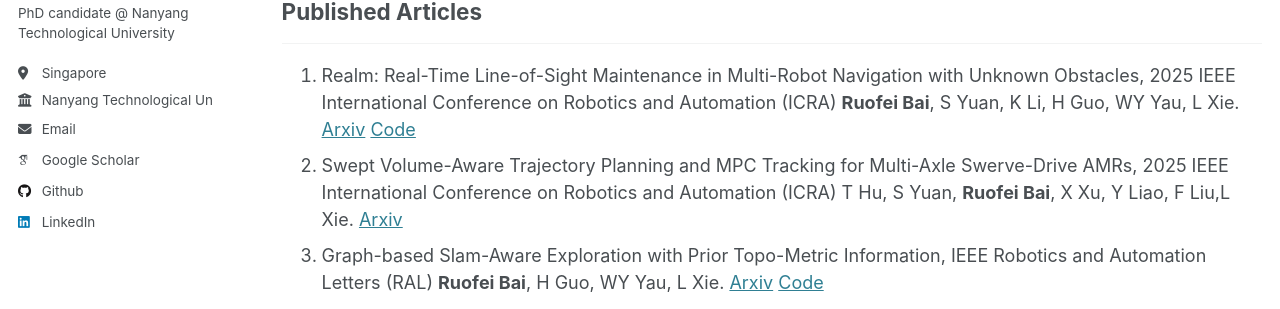
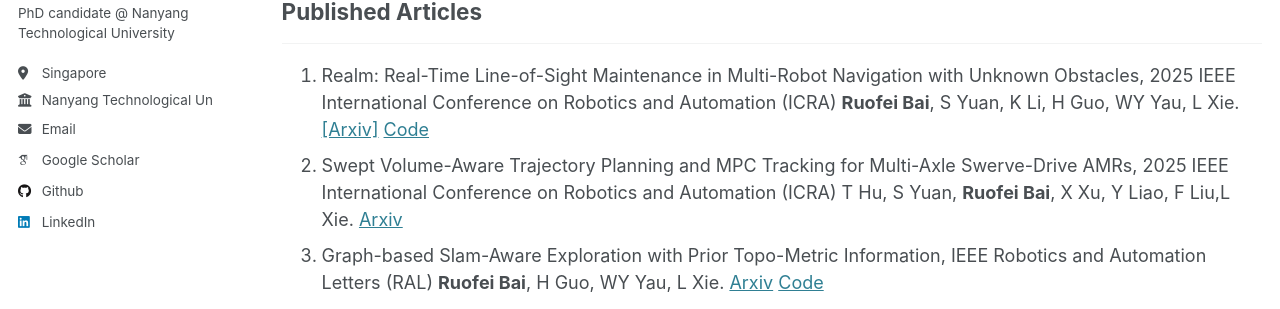
Before and after one commit to bairuofei/bairuofei.github.io, a Jekyll site: the page built from _pages/publications.md, in a window 1280 px wide and 1267 px high. Shown: the part 320-629 px from the top of the window. Built offline with Jekyll 4.4.1, drawn with Linux system fonts in a browser that asks for light colours; some web fonts are replaced.

```diff
--- a/_pages/publications.md
+++ b/_pages/publications.md
@@ -14,7 +14,7 @@ author_profile: true
 ------
 1. Realm: Real-Time Line-of-Sight Maintenance in Multi-Robot Navigation with Unknown Obstacles,
  2025 IEEE International Conference on Robotics and Automation (ICRA)
- **Ruofei Bai**, S Yuan, K Li, H Guo, WY Yau, L Xie. [Arxiv](https://arxiv.org/abs/2502.15162) [Code](https://github.com/bairuofei/LoS_constrained_navigation)
+ **Ruofei Bai**, S Yuan, K Li, H Guo, WY Yau, L Xie. [[Arxiv]](https://arxiv.org/abs/2502.15162) [Code](https://github.com/bairuofei/LoS_constrained_navigation)
 2. Swept Volume-Aware Trajectory Planning and MPC Tracking for Multi-Axle Swerve-Drive AMRs,
  2025 IEEE International Conference on Robotics and Automation (ICRA)
  T Hu, S Yuan, **Ruofei Bai**, X Xu, Y Liao, F Liu,L Xie. [Arxiv](https://arxiv.org/abs/2412.16875)
```
